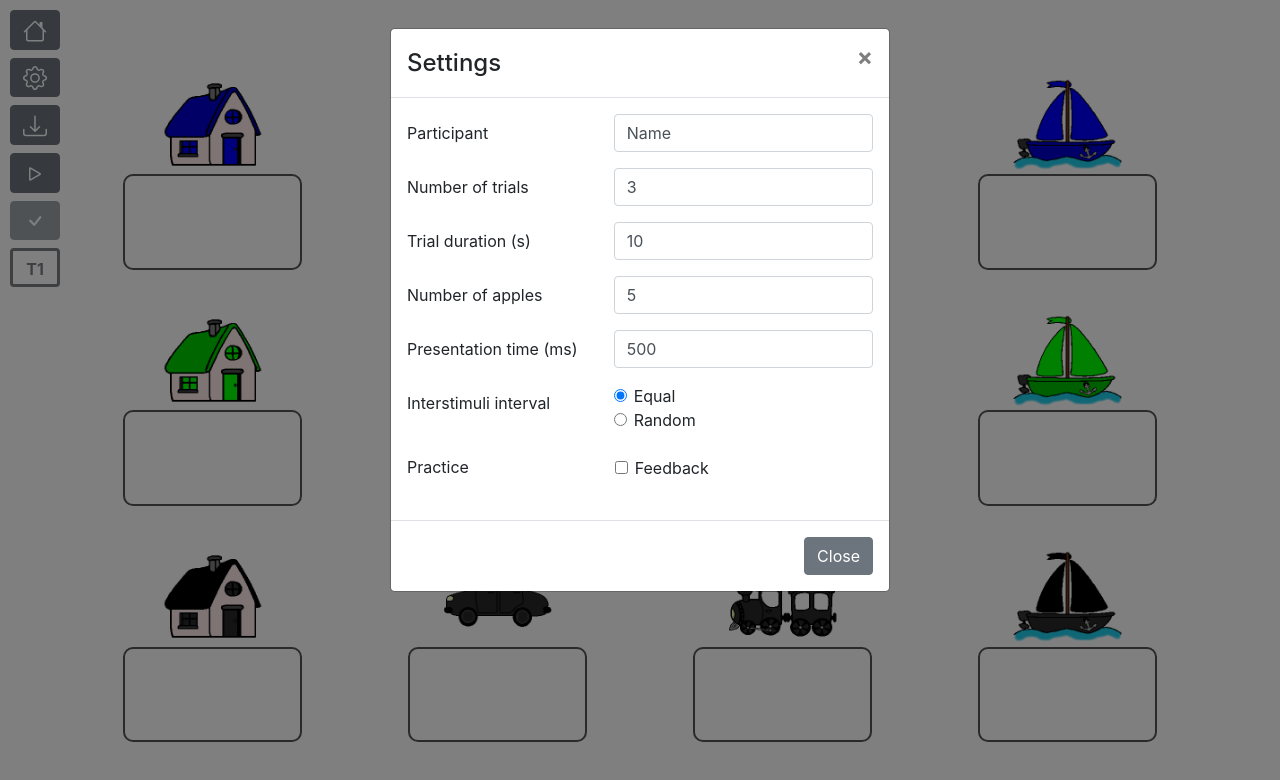
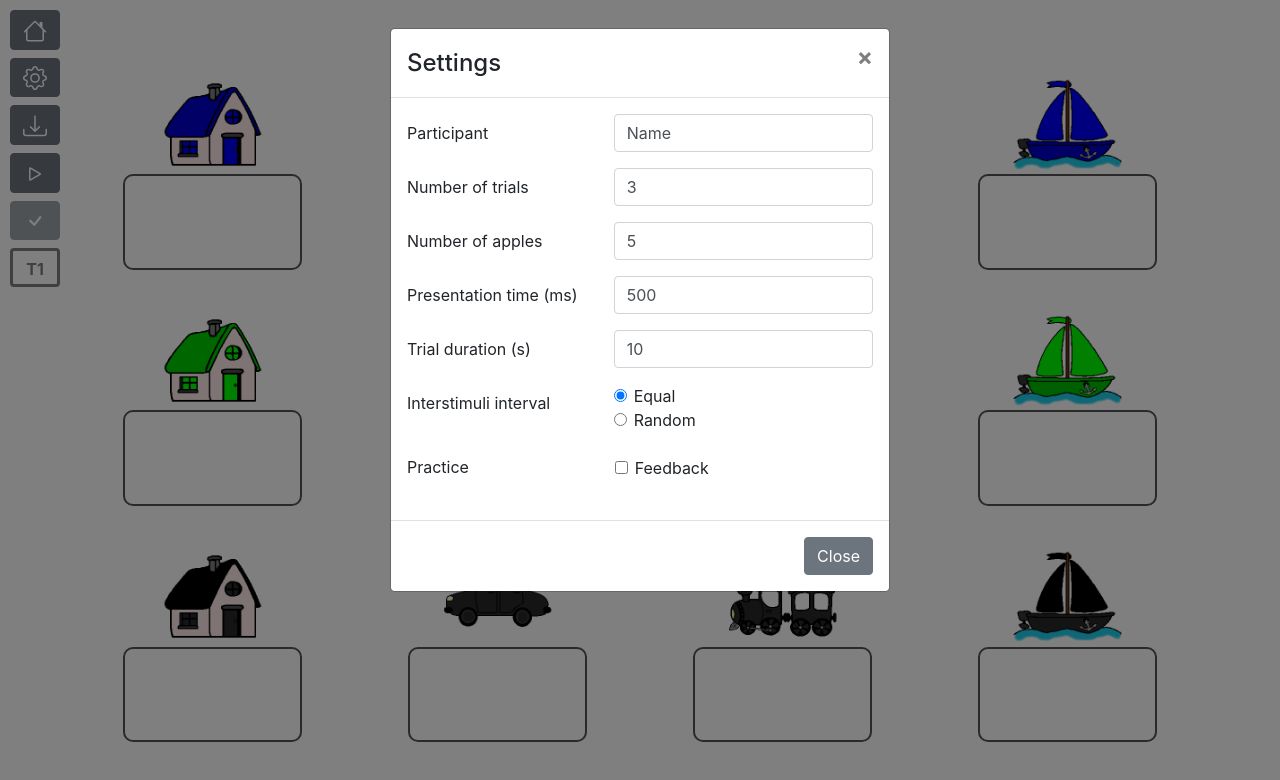
Before and after one commit to Brammz/apples-test, a React (Create React App) app: page /yellow in a window 1280 px wide. Both pictures are taken after a click on the button 35 px from the left and 77 px from the top of the page. Shown: the top 780 px of the page. Built offline with nearby package versions, Linux system fonts and the light colour scheme.

Commit message:
Duration validation

```diff
--- a/src/App.js
+++ b/src/App.js
@@ -6,7 +6,6 @@ import Home from './components/Home';
 import './App.css';
 
 /**
- * [ ] form validation (trial duration: adjust + message)
  * [ ] random interval calculation
  * [ ] show menu when hovering?
  */
--- a/src/components/AppleRed.js
+++ b/src/components/AppleRed.js
@@ -34,9 +34,11 @@ class AppleRed extends React.Component {
       showFeedback: false,
       participant: 'Name',
       nrOfTrials: 3,
-      trialDuration: 10, // seconds
       nrOfFlashes: 5,
       presentationTime: 500, // milliseconds
+      trialDuration: 10, // seconds
+      trialDurationMin: 10, // minimum trial duration for nrOfFlashes and presentationTime
+      trialDurationError: false, // error shown when trialDuration is under minimum
       // https://stackoverflow.com/questions/14959200/dividing-a-number-into-random-unequal-parts
       interstimuliInterval: true, // true = equal, false = random; randomMin = presentationTime, randomMax = timeLeft
       timeBetweenFlashes: undefined,
@@ -76,6 +78,41 @@ class AppleRed extends React.Component {
   /******************
    * UI INTERACTION *
    ******************/
+  updateSetting = (e) => {
+    if (e.target.id === 'participant') {
+      this.setState({ [e.target.id]: e.target.value });
+    } else if (e.target.id === 'nrOfTrials') {
+      this.setState({ nrOfTrials: Math.max(1, +e.target.value) });
+    } else if (e.target.id === 'nrOfFlashes' || e.target.id === 'presentationTime' || e.target.id === 'trialDuration') {
+      const flashes = (e.target.id === 'nrOfFlashes' ? Math.min(12, Math.max(1, +e.target.value)) : this.state.nrOfFlashes);
+      const present = (e.target.id === 'presentationTime' ? Math.max(500, +e.target.value) : this.state.presentationTime);
+      const duration = (e.target.id === 'trialDuration' ? Math.max(4, +e.target.value) : this.state.trialDuration);
+      const minDuration = Math.ceil((flashes*present/1000) + (flashes - 1) + 2 + 1);
+
+      if (e.target.id === 'nrOfFlashes') this.setState({ nrOfFlashes: flashes });
+      else if (e.target.id === 'presentationTime') this.setState({ presentationTime: present });
+      else if (e.target.id === 'trialDuration') this.setState({ trialDuration: duration });
+
+      if (duration < minDuration) {
+        this.setState({
+          trialDuration: minDuration,
+          trialDurationMin: minDuration,
+          trialDurationError: true,
+        });
+      } else {
+        this.setState({
+          trialDuration: duration,
+          trialDurationMin: minDuration,
+          trialDurationError: false,
+        });
+      }
+    } else if (e.target.name === 'interstimuliInterval') {
+      this.setState({ interstimuliInterval: e.target.id === 'equal' });
+    } else if (e.target.id === 'practiceFeedback') {
+      this.setState({ practiceFeedback: e.target.checked });
+    }
+  }
+
   downloadResults = () => {
     let csvContent = 'data:text/csv;charset=utf-8,';
     csvContent += `Test:                       ${this.state.testType}\n`;
@@ -279,46 +316,47 @@ class AppleRed extends React.Component {
                 <Form.Group as={Row} controlId="participant">
                   <Form.Label column sm={5}>Participant</Form.Label>
                   <Col sm={7}>
-                    <Form.Control type="text" value={this.state.participant} autoComplete="off" onChange={(e) => { this.setState({ participant: e.target.value }) }} />
+                    <Form.Control type="text" value={this.state.participant} autoComplete="off" onChange={this.updateSetting} />
                   </Col>
                 </Form.Group>
                 <Form.Group as={Row} controlId="nrOfTrials">
                   <Form.Label column sm={5}>Number of trials</Form.Label>
                   <Col sm={7}>
-                    <Form.Control type="number" value={this.state.nrOfTrials} onChange={(e) => this.setState({ nrOfTrials: Math.max(1, +e.target.value) })} />
+                    <Form.Control type="number" value={this.state.nrOfTrials} onChange={this.updateSetting} />
+                  </Col>
+                </Form.Group>
+                <Form.Group as={Row} controlId="nrOfFlashes">
+                  <Form.Label column sm={5}>Number of apples</Form.Label>
+                  <Col sm={7}>
+                    <Form.Control type="number" value={this.state.nrOfFlashes} onChange={this.updateSetting} />
+                  </Col>
+                </Form.Group>
+                <Form.Group as={Row} controlId="presentationTime">
+                  <Form.Label column sm={5}>Presentation time (ms)</Form.Label>
+                  <Col sm={7}>
+                    <Form.Control type="number" value={this.state.presentationTime} onChange={this.updateSetting} />
                   </Col>
                 </Form.Group>
                 <Form.Group as={Row} controlId="trialDuration">
                   <Form.Label column sm={5}>Trial duration (s)</Form.Label>
                   <Col sm={7}>
-                    <Form.Control type="number" value={this.state.trialDuration} onChange={(e) => this.setState({ trialDuration: Math.max(4, +e.target.value) })} />
-                  </Col>
-                </Form.Group>
-                <Form.Group as={Row} controlId="nrOfFlashes">
-                  <Form.Label column sm={5}>Number of apples</Form.Label>
-                  <Col sm={7}>
-                    <Form.Control type="number" value={this.state.nrOfFlashes} onChange={(e) => this.setState({ nrOfFlashes: Math.min(12, Math.max(1, +e.target.value)) })} />
-                  </Col>
-                </Form.Group>
-                <Form.Group as={Row} controlId="presentationTime">
-                  <Form.Label column sm={5}>Presentation time (ms)</Form.Label>
-                  <Col sm={7}>
-                    <Form.Control type="number" value={this.state.presentationTime} onChange={(e) => this.setState({ presentationTime: Math.max(500, +e.target.value) })} />
+                    <Form.Control type="number" value={this.state.trialDuration} onChange={this.updateSetting} />
+                    {this.state.trialDurationError && <span style={{ color: 'red'}}>Trial duration set to {this.state.trialDurationMin}</span>}
                   </Col>
                 </Form.Group>
                 <fieldset>
                   <Form.Group as={Row}>
                     <Form.Label as="legend" column sm={5}>Interstimuli interval</Form.Label>
                     <Col sm={7}>
-                      <Form.Check type="radio" name="interstimuliInterval" id="equal" label="Equal" checked={this.state.interstimuliInterval} onChange={(e) => this.setState({ interstimuliInterval: true })} />
-                      <Form.Check type="radio" name="interstimuliInterval" id="random" label="Random" checked={!this.state.interstimuliInterval} onChange={(e) => this.setState({ interstimuliInterval: false })} />
+                      <Form.Check type="radio" name="interstimuliInterval" id="equal" label="Equal" checked={this.state.interstimuliInterval} onChange={this.updateSetting} />
+                      <Form.Check type="radio" name="interstimuliInterval" id="random" label="Random" checked={!this.state.interstimuliInterval} onChange={this.updateSetting} />
                     </Col>
                   </Form.Group>
                 </fieldset>
                 <Form.Group as={Row} controlId="practiceFeedback">
                   <Form.Label as="legend" column sm={5}>Practice</Form.Label>
                   <Col sm={7} className="p-2 pl-3">
-                    <Form.Check type="checkbox" id="feedback" label="Feedback" checked={this.state.practiceFeedback} onChange={(e) =>  this.setState({ practiceFeedback: e.target.checked })} />
+                    <Form.Check type="checkbox" id="practiceFeedback" label="Feedback" checked={this.state.practiceFeedback} onChange={this.updateSetting} />
                   </Col>
                 </Form.Group>
               </Form>
--- a/src/components/AppleYellow.js
+++ b/src/components/AppleYellow.js
@@ -34,9 +34,11 @@ class AppleYellow extends React.Component {
       showFeedback: false,
       participant: 'Name',
       nrOfTrials: 3,
-      trialDuration: 10, // seconds
       nrOfFlashes: 5,
       presentationTime: 500, // milliseconds
+      trialDuration: 10, // seconds
+      trialDurationMin: 10, // minimum trial duration for nrOfFlashes and presentationTime
+      trialDurationError: false, // error shown when trialDuration is under minimum
       // https://stackoverflow.com/questions/14959200/dividing-a-number-into-random-unequal-parts
       interstimuliInterval: true, // true = equal, false = random; randomMin = presentationTime, randomMax = timeLeft
       timeBetweenFlashes: undefined,
@@ -70,6 +72,41 @@ class AppleYellow extends React.Component {
   /******************
    * UI INTERACTION *
    ******************/
+  updateSetting = (e) => {
+    if (e.target.id === 'participant') {
+      this.setState({ [e.target.id]: e.target.value });
+    } else if (e.target.id === 'nrOfTrials') {
+      this.setState({ nrOfTrials: Math.max(1, +e.target.value) });
+    } else if (e.target.id === 'nrOfFlashes' || e.target.id === 'presentationTime' || e.target.id === 'trialDuration') {
+      const flashes = (e.target.id === 'nrOfFlashes' ? Math.min(12, Math.max(1, +e.target.value)) : this.state.nrOfFlashes);
+      const present = (e.target.id === 'presentationTime' ? Math.max(500, +e.target.value) : this.state.presentationTime);
+      const duration = (e.target.id === 'trialDuration' ? Math.max(4, +e.target.value) : this.state.trialDuration);
+      const minDuration = Math.ceil((flashes*present/1000) + (flashes - 1) + 2 + 1);
+
+      if (e.target.id === 'nrOfFlashes') this.setState({ nrOfFlashes: flashes });
+      else if (e.target.id === 'presentationTime') this.setState({ presentationTime: present });
+      else if (e.target.id === 'trialDuration') this.setState({ trialDuration: duration });
+
+      if (duration < minDuration) {
+        this.setState({
+          trialDuration: minDuration,
+          trialDurationMin: minDuration,
+          trialDurationError: true,
+        });
+      } else {
+        this.setState({
+          trialDuration: duration,
+          trialDurationMin: minDuration,
+          trialDurationError: false,
+        });
+      }
+    } else if (e.target.name === 'interstimuliInterval') {
+      this.setState({ interstimuliInterval: e.target.id === 'equal' });
+    } else if (e.target.id === 'practiceFeedback') {
+      this.setState({ practiceFeedback: e.target.checked });
+    }
+  }
+
   downloadResults = () => {
     let csvContent = 'data:text/csv;charset=utf-8,';
     csvContent += `Test:                       ${this.state.testType}\n`;
@@ -219,46 +256,47 @@ class AppleYellow extends React.Component {
                 <Form.Group as={Row} controlId="participant">
                   <Form.Label column sm={5}>Participant</Form.Label>
                   <Col sm={7}>
-                    <Form.Control type="text" value={this.state.participant} autoComplete="off" onChange={(e) => this.setState({ participant: e.target.value })} />
+                    <Form.Control type="text" value={this.state.participant} autoComplete="off" onChange={this.updateSetting} />
                   </Col>
                 </Form.Group>
                 <Form.Group as={Row} controlId="nrOfTrials">
                   <Form.Label column sm={5}>Number of trials</Form.Label>
                   <Col sm={7}>
-                    <Form.Control type="number" value={this.state.nrOfTrials} onChange={(e) => this.setState({ nrOfTrials: Math.max(1, +e.target.value) })} />
+                    <Form.Control type="number" value={this.state.nrOfTrials} onChange={this.updateSetting} />
+                  </Col>
+                </Form.Group>
+                <Form.Group as={Row} controlId="nrOfFlashes">
+                  <Form.Label column sm={5}>Number of apples</Form.Label>
+                  <Col sm={7}>
+                    <Form.Control type="number" value={this.state.nrOfFlashes} onChange={this.updateSetting} />
+                  </Col>
+                </Form.Group>
+                <Form.Group as={Row} controlId="presentationTime">
+                  <Form.Label column sm={5}>Presentation time (ms)</Form.Label>
+                  <Col sm={7}>
+                    <Form.Control type="number" value={this.state.presentationTime} onChange={this.updateSetting} />
                   </Col>
                 </Form.Group>
                 <Form.Group as={Row} controlId="trialDuration">
                   <Form.Label column sm={5}>Trial duration (s)</Form.Label>
                   <Col sm={7}>
-                    <Form.Control type="number" value={this.state.trialDuration} onChange={(e) => this.setState({ trialDuration: Math.max(4, +e.target.value) })} />
-                  </Col>
-                </Form.Group>
-                <Form.Group as={Row} controlId="nrOfFlashes">
-                  <Form.Label column sm={5}>Number of apples</Form.Label>
-                  <Col sm={7}>
-                    <Form.Control type="number" value={this.state.nrOfFlashes} onChange={(e) => this.setState({ nrOfFlashes: Math.min(12, Math.max(1, +e.target.value)) })} />
-                  </Col>
-                </Form.Group>
-                <Form.Group as={Row} controlId="presentationTime">
-                  <Form.Label column sm={5}>Presentation time (ms)</Form.Label>
-                  <Col sm={7}>
-                    <Form.Control type="number" value={this.state.presentationTime} onChange={(e) => this.setState({ presentationTime: Math.max(500, +e.target.value) })} />
+                    <Form.Control type="number" value={this.state.trialDuration} onChange={this.updateSetting} />
+                    {this.state.trialDurationError && <span style={{ color: 'red'}}>Trial duration set to {this.state.trialDurationMin}</span>}
                   </Col>
                 </Form.Group>
                 <fieldset>
                   <Form.Group as={Row}>
                     <Form.Label as="legend" column sm={5}>Interstimuli interval</Form.Label>
                     <Col sm={7}>
-                      <Form.Check type="radio" name="interstimuliInterval" id="equal" label="Equal" checked={this.state.interstimuliInterval} onChange={(e) => this.setState({ interstimuliInterval: true })} />
-                      <Form.Check type="radio" name="interstimuliInterval" id="random" label="Random" checked={!this.state.interstimuliInterval} onChange={(e) => this.setState({ interstimuliInterval: false })} />
+                      <Form.Check type="radio" name="interstimuliInterval" id="equal" label="Equal" checked={this.state.interstimuliInterval} onChange={this.updateSetting} />
+                      <Form.Check type="radio" name="interstimuliInterval" id="random" label="Random" checked={!this.state.interstimuliInterval} onChange={this.updateSetting} />
                     </Col>
                   </Form.Group>
                 </fieldset>
                 <Form.Group as={Row} controlId="practiceFeedback">
                   <Form.Label as="legend" column sm={5}>Practice</Form.Label>
                   <Col sm={7} className="p-2 pl-3">
-                    <Form.Check type="checkbox" id="feedback" label="Feedback" checked={this.state.practiceFeedback} onChange={(e) =>  this.setState({ practiceFeedback: e.target.checked })} />
+                    <Form.Check type="checkbox" id="practiceFeedback" label="Feedback" checked={this.state.practiceFeedback} onChange={this.updateSetting} />
                   </Col>
                 </Form.Group>
               </Form>
```
